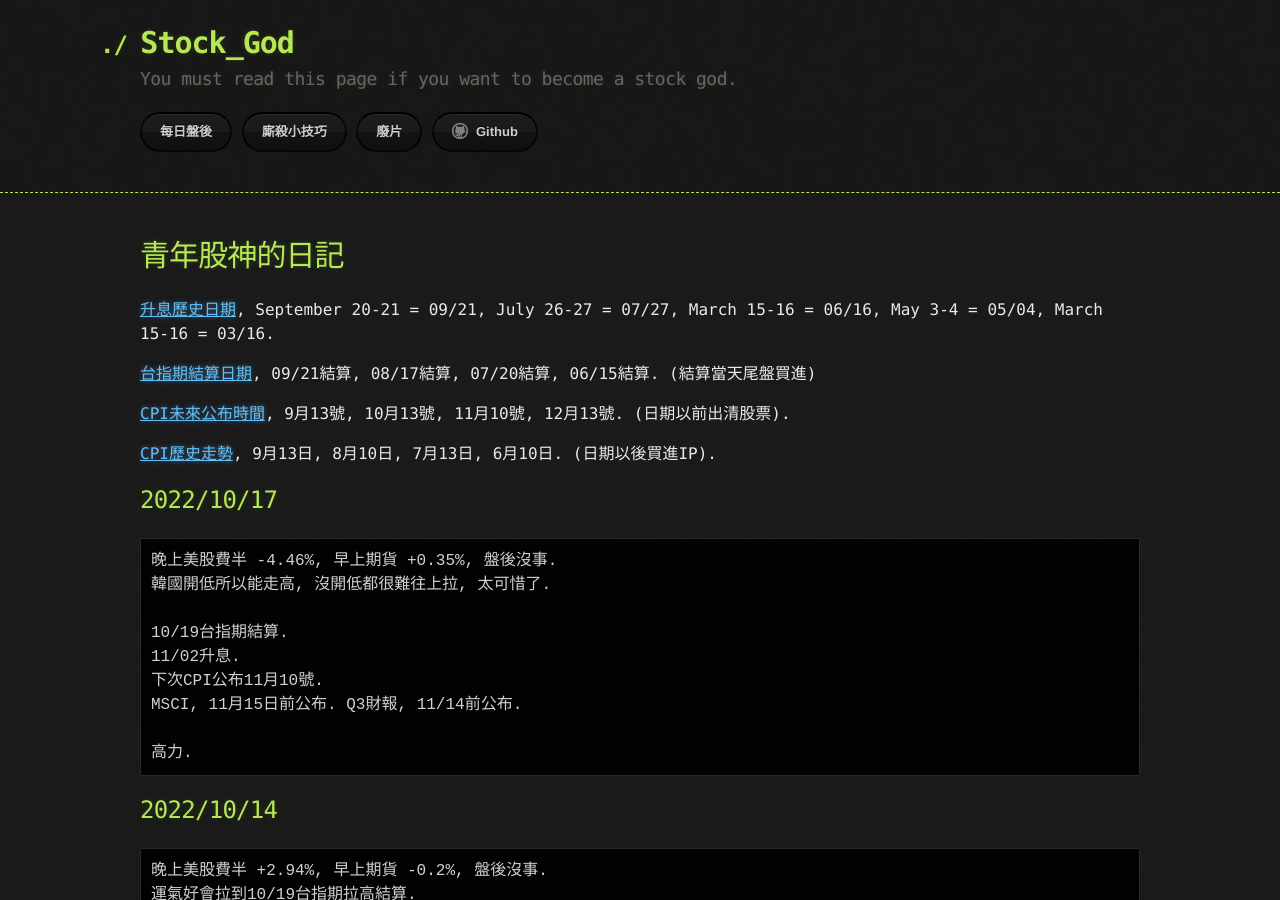
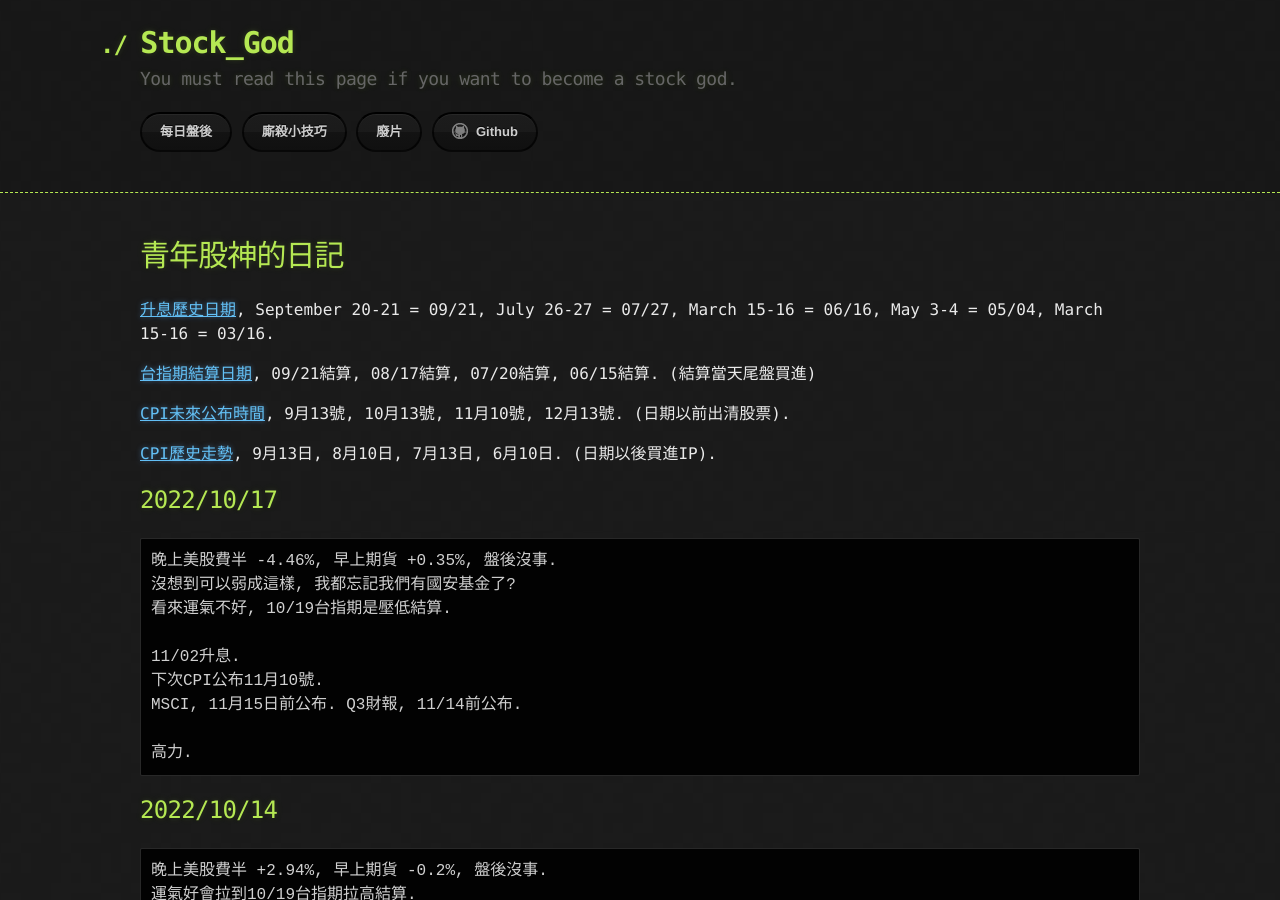
Before and after one commit to lepg5487/Stock_God, a Jekyll site: the page built from index.md, in a window 1280 px wide and 900 px high. Built offline with Jekyll 4.4.1, drawn with Linux system fonts in a browser that asks for light colours; our own code applies the rules of GitHub Pages for plain Markdown files.

Commit message:
Update index.md

````diff
--- a/index.md
+++ b/index.md
@@ -16,9 +16,9 @@ layout: testlayouts
 ## 2022/10/17
 ```
 晚上美股費半 -4.46%, 早上期貨 +0.35%, 盤後沒事.
-韓國開低所以能走高, 沒開低都很難往上拉, 太可惜了.
-
-10/19台指期結算.
+沒想到可以弱成這樣, 我都忘記我們有國安基金了?
+看來運氣不好, 10/19台指期是壓低結算.
+
 11/02升息.
 下次CPI公布11月10號.
 MSCI, 11月15日前公布. Q3財報, 11/14前公布.
````
